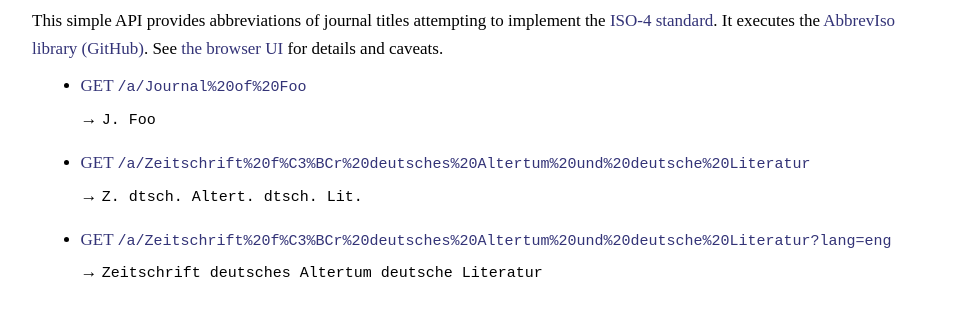
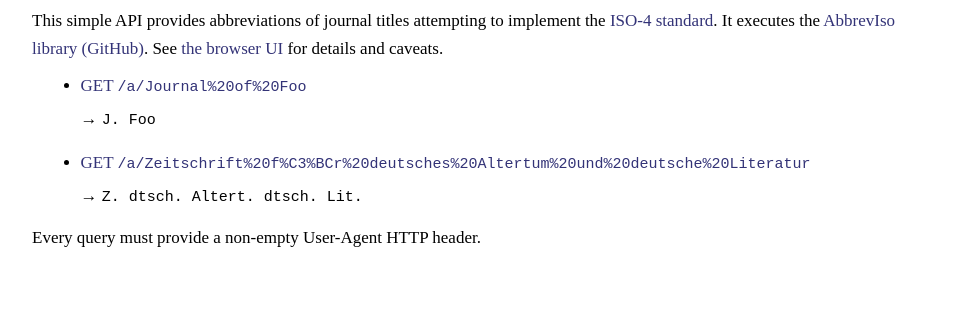
Before and after one commit to marcinwrochna/abbrevIso, a website: page server.html in a window 1280 px wide. Shown: the part 92-408 px from the top of the page, without its empty margins (158-1121 px from the left). Drawn offline with Linux system fonts and the light colour scheme.

Commit message:
Mention API requires User-Agent. Change server API examples.

```diff
--- a/server.html
+++ b/server.html
@@ -39,10 +39,8 @@
                 GET <code>/a/Zeitschrift%20f%C3%BCr%20deutsches%20Altertum%20und%20deutsche%20Literatur</code>
             </a><br/>
             → <code>Z. dtsch. Altert. dtsch. Lit.</code></li>
-        <li><a href="/abbreviso/a/Zeitschrift%20f%C3%BCr%20deutsches%20Altertum%20und%20deutsche%20Literatur?lang=eng">
-                GET <code>/a/Zeitschrift%20f%C3%BCr%20deutsches%20Altertum%20und%20deutsche%20Literatur?lang=eng</code>
-            </a><br/>
-            → <code>Zeitschrift deutsches Altertum deutsche Literatur</code></li>
     </ul>
+
+    <p>Every query must provide a non-empty User-Agent HTTP header.</p>
 </div></body>
 </html>
```
